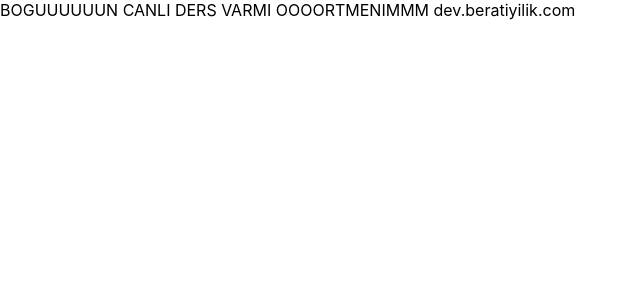
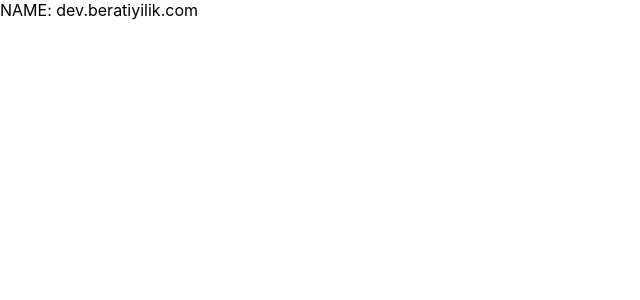
Before and after one commit to beratiyilik/dev.beratiyilik.com, a Next.js app: page / in a window 1280 px wide. Shown: the top 300 px of the page, without its empty margins (0-640 px from the left). Built offline with nearby package versions, Linux system fonts and the light colour scheme.

Commit message:
deploy test 29

```diff
--- a/pages/index.tsx
+++ b/pages/index.tsx
@@ -25,7 +25,7 @@ const Home: NextPage = () => {
   const error: Error = result.error;
   return (
     <div >
-      {`BOGUUUUUUN CANLI DERS VARMI OOOORTMENIMMM ${data?.name}`}
+      {`NAME:  ${data?.name}`}
     </div>
   )
 }
```
